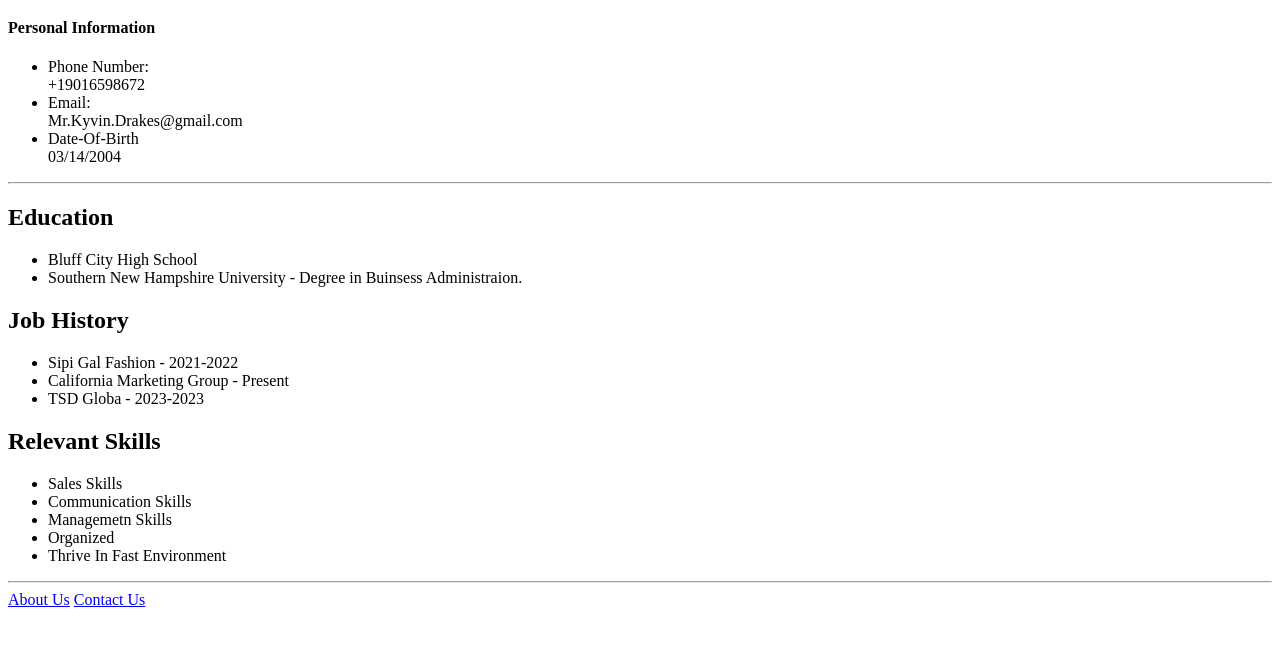
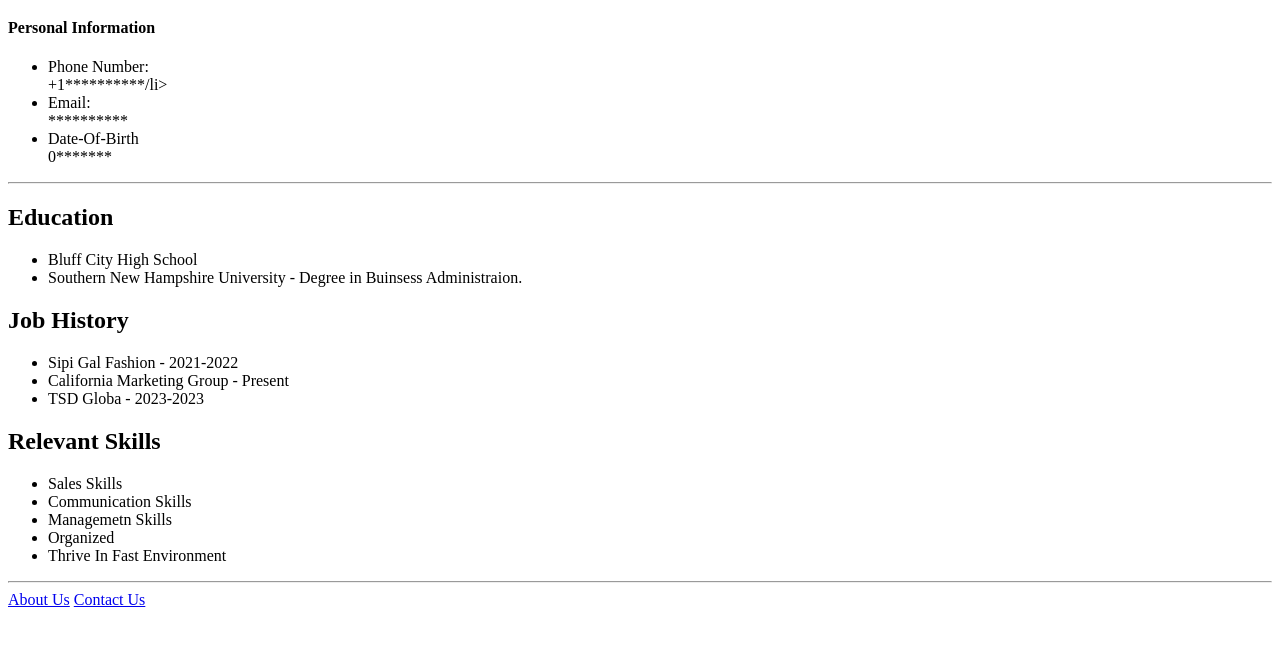
Before and after one commit to KyvinDrakes/Website, a plain HTML site: page index.html in a window 1280 px wide. Shown: the part 132-778 px from the top of the page. Drawn offline with Linux system fonts and the light colour scheme.

Commit message:
Update index.html

```diff
--- a/index.html
+++ b/index.html
@@ -8,9 +8,9 @@
         <h1><img src="./Profile picture.png" widht="100" height="100"> Kyvin Drakes</h1>
         <h4>Personal Information</h4>
         <ul>
-            <li>Phone Number: <br/>+19016598672</li>
-            <li>Email: <br/>Mr.Kyvin.Drakes@gmail.com</li>
-            <li>Date-Of-Birth <br/> 03/14/2004</li>
+            <li>Phone Number: <br/>+1**********/li>
+            <li>Email: <br/>**********</li>
+            <li>Date-Of-Birth <br/> 0*******</li>
         </ul>
         <hr/>
         <h2>Education</h2>
```
